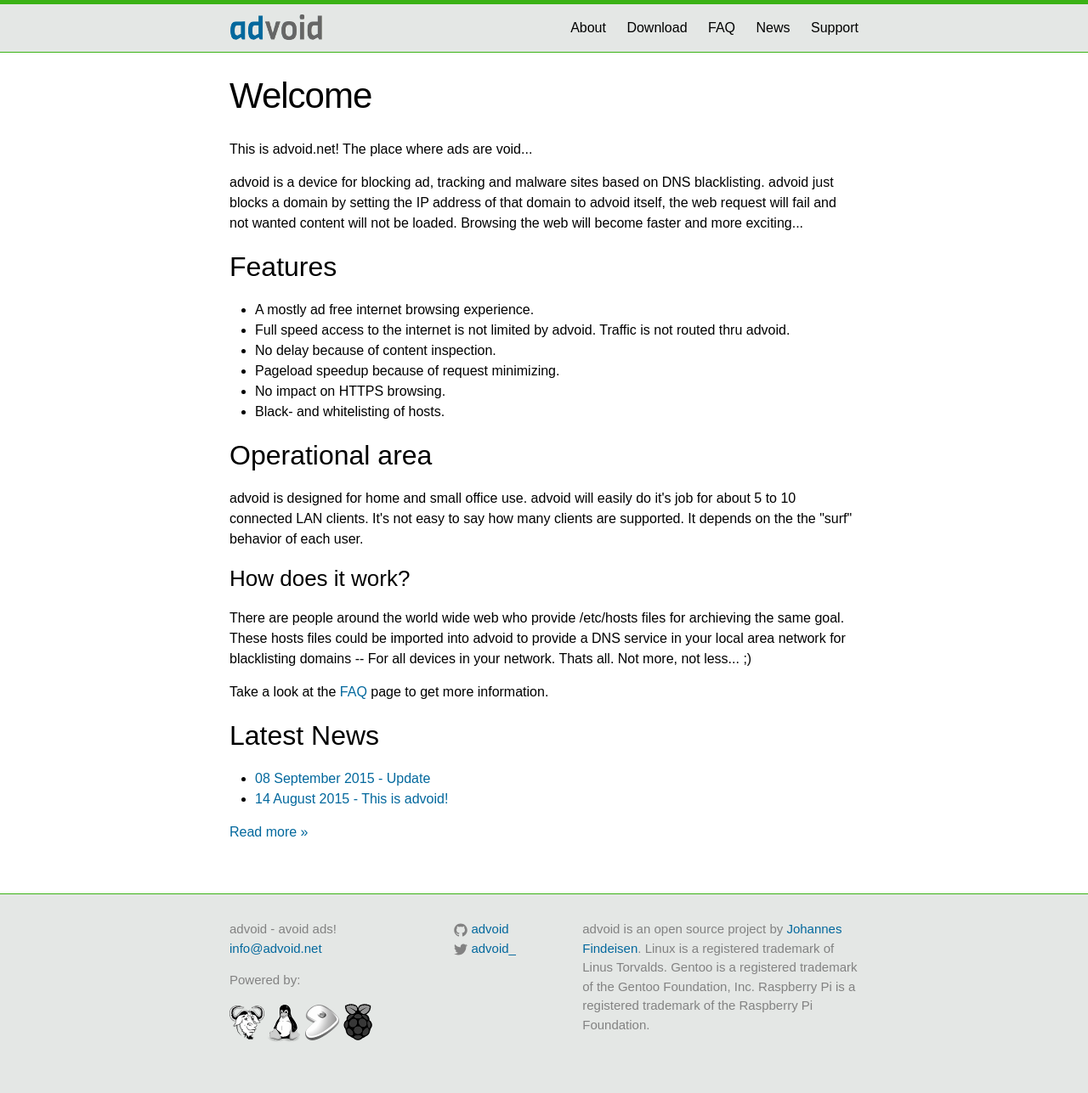
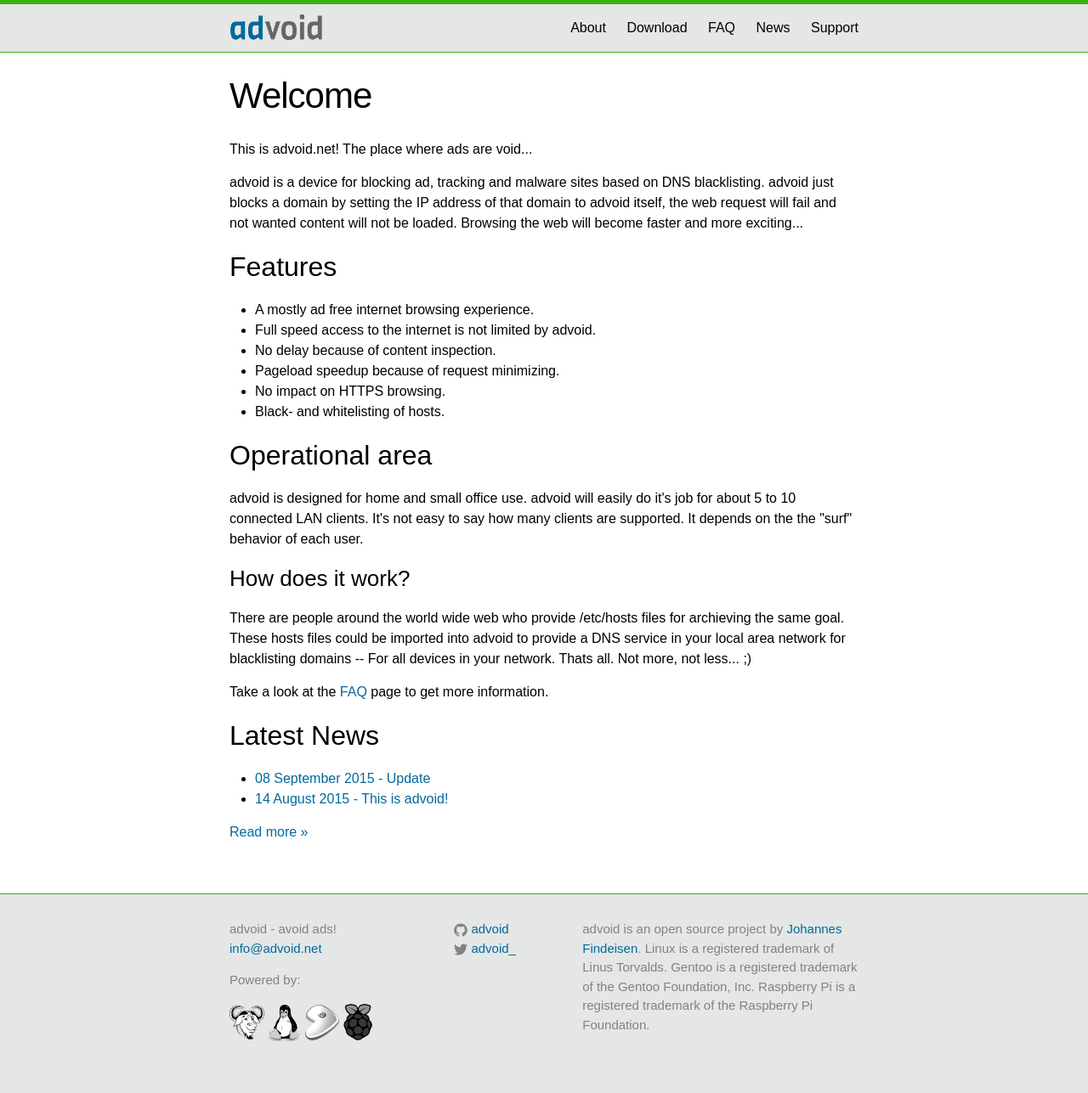
Before and after one commit to advoid/advoid.net, a Jekyll site: the page built from index.md, in a window 1280 px wide. Shown: the whole page at 85% size. Built offline with Jekyll 4.4.1, drawn with Linux system fonts in a browser that asks for light colours.

Commit message:
index update

```diff
--- a/index.md
+++ b/index.md
@@ -12,7 +12,7 @@ noToc: true
 <h2>Features</h2>
 
 * A mostly ad free internet browsing experience.
-* Full speed access to the internet is not limited by advoid. Traffic is not routed thru advoid.
+* Full speed access to the internet is not limited by advoid.
 * No delay because of content inspection.
 * Pageload speedup because of request minimizing.
 * No impact on HTTPS browsing.
```
